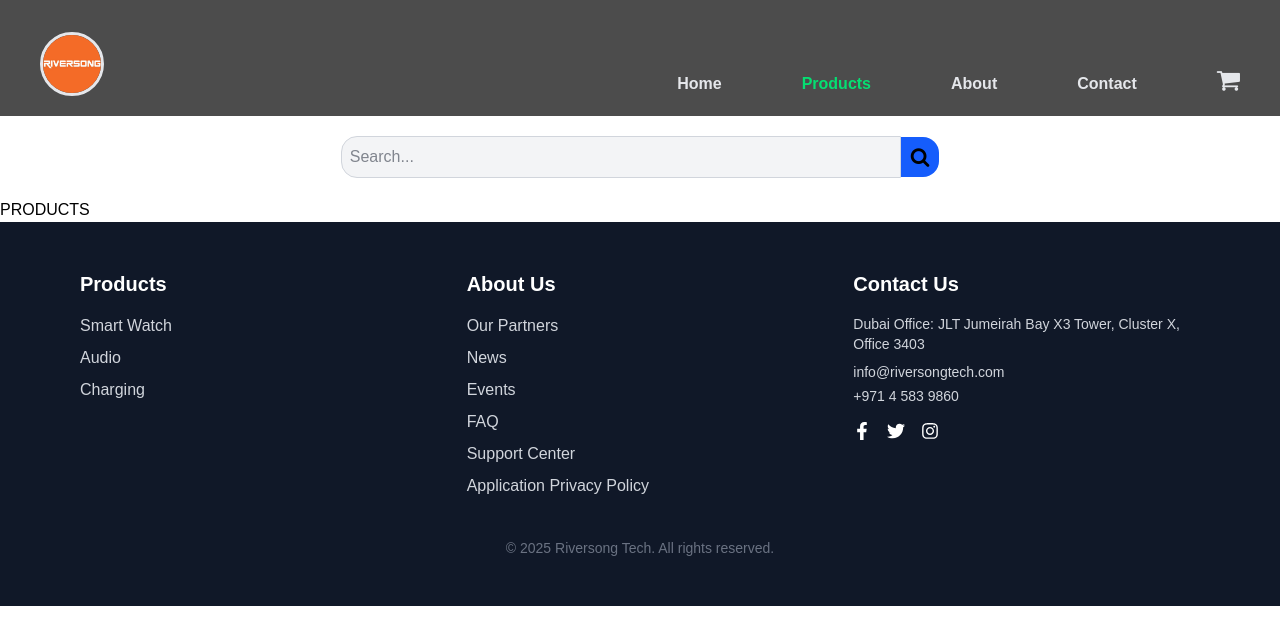
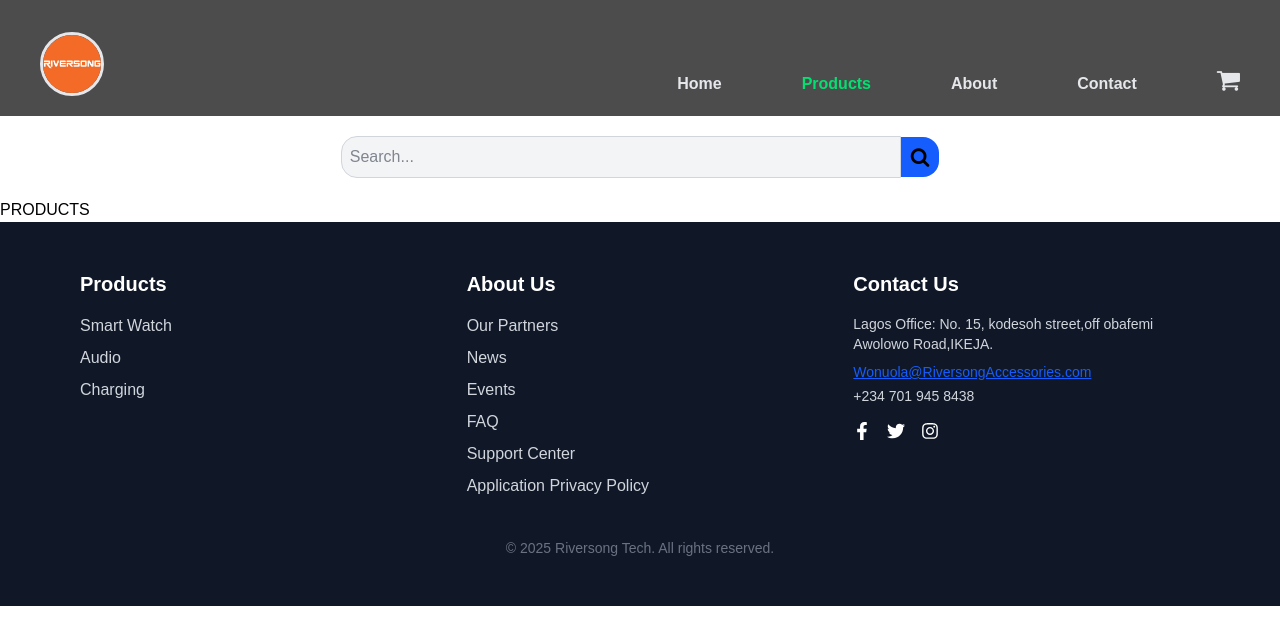
Before and after one commit to nwaxon2020/riversong_project, a Next.js app: page /products in a window 1280 px wide. Shown: the top 644 px of the page. Built offline with nearby package versions, Linux system fonts and the light colour scheme.

Commit message:
address added

```diff
--- a/app/ui/footer.tsx
+++ b/app/ui/footer.tsx
@@ -30,9 +30,9 @@
         {/* Contact Section */}
         <div>
           <h3 className="text-xl font-bold text-white mb-4">Contact Us</h3>
-          <p className="text-sm">Dubai Office: JLT Jumeirah Bay X3 Tower, Cluster X, Office 3403</p>
-          <p className="text-sm mt-2">info@riversongtech.com</p>
-          <p className="text-sm mt-1">+971 4 583 9860</p>
+          <p className="text-sm">Lagos Office: No. 15, kodesoh street,off obafemi Awolowo Road,IKEJA.</p>
+          <p className="text-sm mt-2"><a className="text-blue-600 underline hover:text-white" href="mailto:Wonuola@RiversongAccessories.com">Wonuola@RiversongAccessories.com</a></p>
+          <p className="text-sm mt-1">+234 701 945 8438</p>
 
           {/* Social Icons */}
           <div className="ml-[38%] flex sm:ml-0 space-x-4 mt-4 text-white text-lg">
--- a/app/ui/home.tsx
+++ b/app/ui/home.tsx
@@ -31,7 +31,7 @@
                     </div>
                 </div>
                 <div className="absolute left-10 top-80 md:left-50 md:top-50">
-                    <p className="font-black text-2xl md:text-4xl text-gray-700">Phantom 65S</p>
+                    <p className="font-black text-2xl md:text-4xl text-gray-900 md:text-gray-700">Phantom 65S</p>
                     <button className="py-2 px-4 md:py-3 md:px-6 bg-[#000] text-[#fff] rounded-md">Learn More &gt;</button>
                 </div>
             </div>
@@ -74,7 +74,7 @@
                 <div className="mx-auto w-25 h-25 rounded-full overflow-hidden">
                     <img className="w-full" src="/images_holder.png" alt="" />
                 </div>
-                <div className="mx-auto  bg-gray-100">
+                <div className="p-5 mx-auto  bg-gray-100">
                     <small className="text-sm font-extrabold"><span className="text-[goldenrod]">Mr. Wonuola</span> Lagos Branch Manager</small>
                     <small className="block text-sm"><span className="font-bold">contact:</span>  Wonuola@RiversongAccessories.com</small>
                     <small className="block text-sm"><span className="font-bold">Tel:</span> +234 810 794 4006</small>
--- a/app/ui/nav.tsx
+++ b/app/ui/nav.tsx
@@ -24,7 +24,8 @@
                     </ul>
                     <div className="flex gap-12">
                         <div><i className="fa fa-shopping-cart" style={{fontSize:"25px"}}></i></div>
-                        <div className="md:hidden" onClick={()=> !sideMenu? setSideMenue(true) : setSideMenue(false)}><i className="fa fa-bars" style={{fontSize:"25px"}}></i></div>
+                        <div className="md:hidden" onClick={()=> !sideMenu? setSideMenue(true) : setSideMenue(false)}><i className={!sideMenu ? "fa fa-bars" : "fa fa-angle-double-up"} style={{fontSize:"25px"}}></i></div>
+                        {/* <i class='fas ' style='font-size:24px'></i> */}
                     </div>
                 </div>
             </nav>
```
